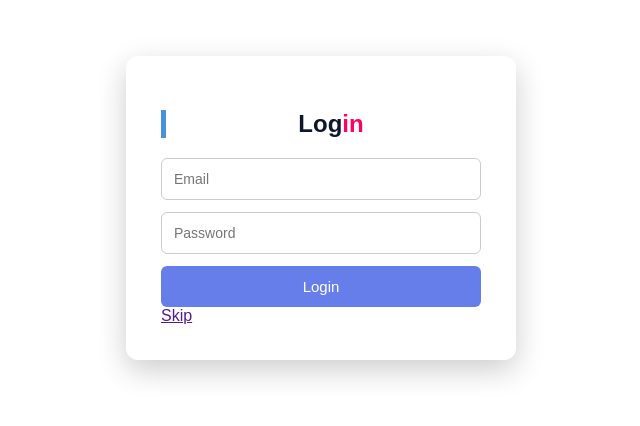
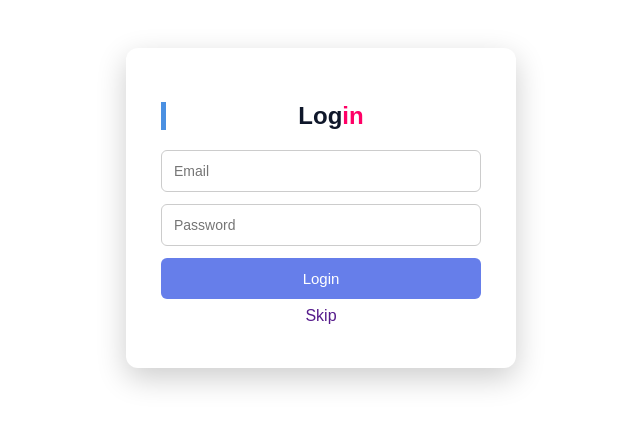
Before and after one commit to Nantha-Code/equipnet-india, a React (Vite) app: page /login in a window 1280 px wide. Shown: the part 212-638 px from the top of the page, without its empty margins (319-959 px from the left). Built offline with nearby package versions, Linux system fonts and the light colour scheme.

Commit message:
the login page skip button was properly aligned and navigated to home page

```diff
--- a/src/pages/LoginPage.css
+++ b/src/pages/LoginPage.css
@@ -68,3 +68,9 @@
 .login-button:hover {
   background: #ff0066;
 }
+.skip-button{
+text-decoration: none;
+padding: 0.5rem;
+text-align: center;
+
+}
--- a/src/pages/LoginPage.jsx
+++ b/src/pages/LoginPage.jsx
@@ -62,7 +62,7 @@ const LoginPage = () => {
         )}
 
         <button type="submit" className="login-button">Login</button>
-        <a href=""className="skip-button" onClick={() =>navigate("Home")}>Skip</a>
+        <a href=""className="skip-button" onClick={() =>navigate("/")}>Skip</a>
       </form>
     </div>
     </>
```
